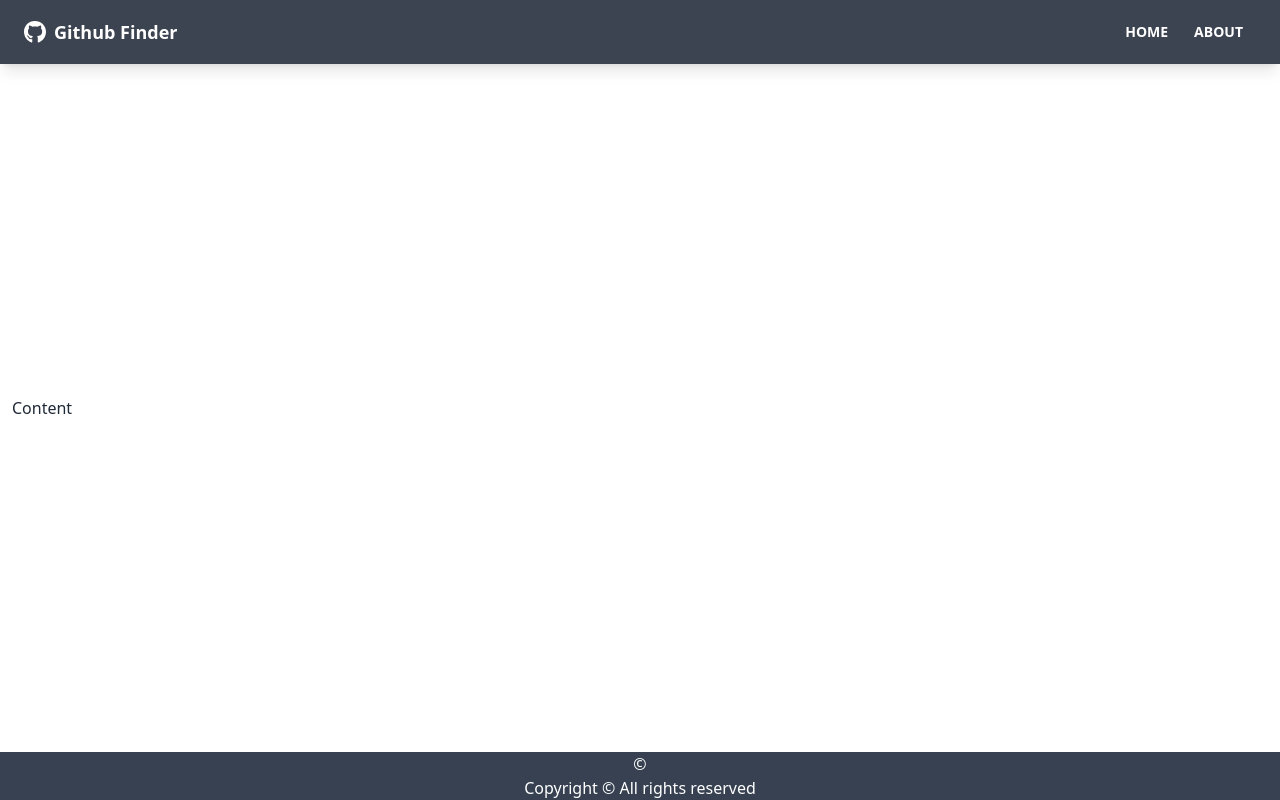
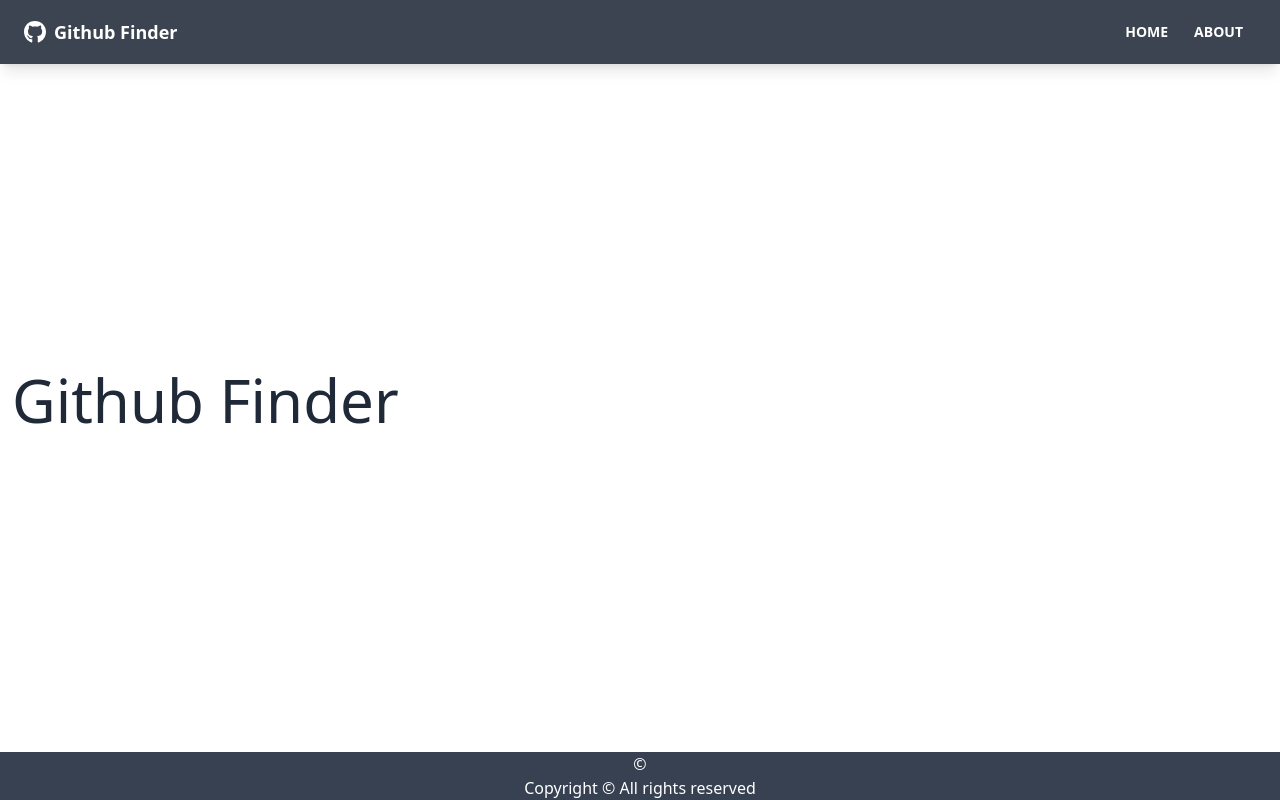
Before and after one commit to yerraez/github-finder, a React (Create React App) app: page /about in a window 1280 px wide. Built offline with nearby package versions, Linux system fonts and the light colour scheme.

Commit message:
Components: About, Home, NotFound

```diff
--- a/src/App.js
+++ b/src/App.js
@@ -1,12 +1,23 @@
-import {BrowserRouter as Router, Route} from 'react-router-dom'
-import Navbar from './components/layout/Navbar';
+import {BrowserRouter as Router, Route, Routes} from 'react-router-dom'
+import Navbar from './components/layout/Navbar'
 import Footer from './components/layout/Footer'
+import Home from './pages/Home'
+import About from './pages/About'
+import NotFound from './pages/NotFound'
+
 function App() {
   return (
     <Router>
             <div class="flex flex-col justify-between h-screen">
               <Navbar />
-              <main className='container mx-auto px-3 pb-12'>Content</main>
+              <main className='container mx-auto px-3 pb-12'>
+                <Routes>
+                  <Route path='/' element={<Home />} />
+                  <Route path='/about' element={<About />} />
+                  <Route path='/notfound' element={<NotFound />} />
+                  <Route path='/*' element={<NotFound />} />
+                </Routes>
+              </main>
               <Footer />
             </div>
     </Router>
--- a/src/components/layout/Navbar.jsx
+++ b/src/components/layout/Navbar.jsx
@@ -3,6 +3,7 @@
 import {Link} from 'react-router-dom'
 import PropTypes from 'prop-types'
 import autoprefixer from 'autoprefixer'
+
 
 function Navbar( {title}) {
   return (
--- /dev/null
+++ b/src/pages/About.jsx
@@ -0,0 +1,11 @@
+import React from 'react'
+
+function About() {
+  return (
+    <div>
+      <h1 className="text-6xl mb-4">Github Finder</h1>
+    </div>
+  )
+}
+
+export default About
--- /dev/null
+++ b/src/pages/Home.jsx
@@ -0,0 +1,11 @@
+import React from 'react'
+
+function Home() {
+  return (
+    <div>
+      <h1 className="text-6xl">Welcome</h1>
+    </div>
+  )
+}
+
+export default Home
--- /dev/null
+++ b/src/pages/NotFound.jsx
@@ -0,0 +1,23 @@
+import React from 'react'
+import {FaHome} from 'react-icons/fa'
+import {Link} from 'react-router-dom'
+function NotFound() {
+  return (
+    <div className='hero'>
+      <div className="text-center hero-content">
+        <div className="max-w-lg">
+          <h1 className="text-8xl font-bold mb-8">
+            Oops!
+          </h1>
+          <p className='text-5xl mb-8'>404 - Page not found!</p>
+          <Link to='/' className='btn btn-primary btn-lg'>
+            <FaHome className='mr-2'/>
+            Back to Home
+          </Link>
+        </div>
+      </div>
+    </div>
+  )
+}
+
+export default NotFound
```
